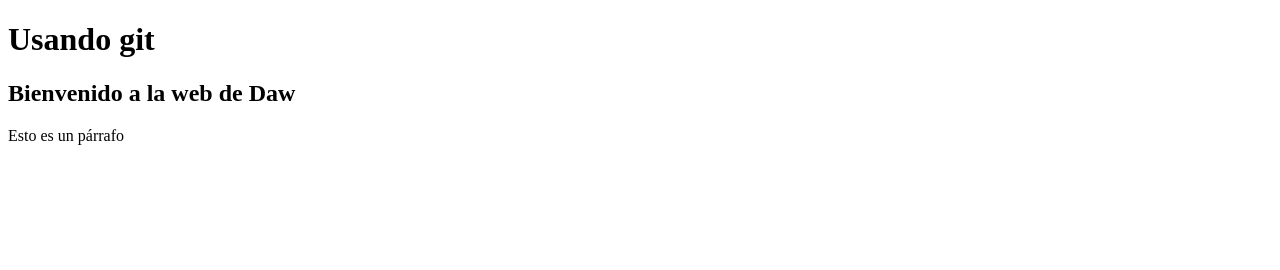
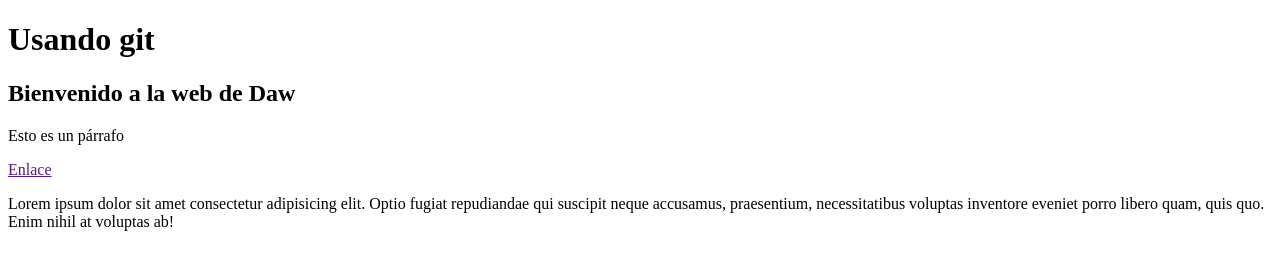
Before and after one commit to kobemejia0/daw2627, a plain HTML site: page index.html in a window 1280 px wide. Drawn offline with Linux system fonts and the light colour scheme.

Commit message:
Añadido nuevo código

```diff
--- a/index.html
+++ b/index.html
@@ -9,5 +9,7 @@
     <h1>Usando git</h1>
     <h2>Bienvenido a la web de Daw</h2>
     <p>Esto es un párrafo</p>
+    <a href="">Enlace</a>
+    <p>Lorem ipsum dolor sit amet consectetur adipisicing elit. Optio fugiat repudiandae qui suscipit neque accusamus, praesentium, necessitatibus voluptas inventore eveniet porro libero quam, quis quo. Enim nihil at voluptas ab!</p>
 </body>
 </html>
```
